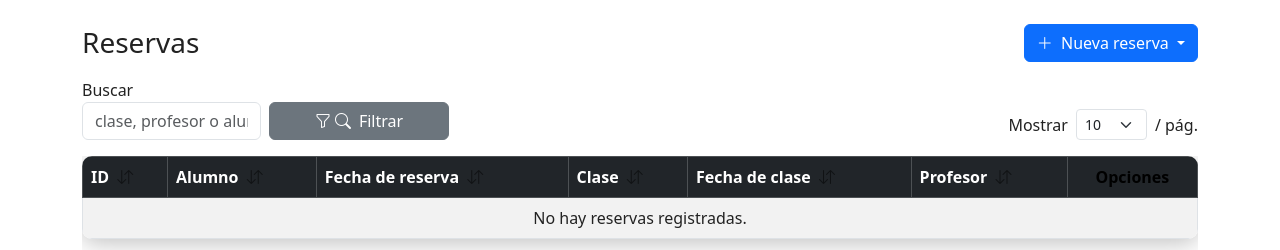
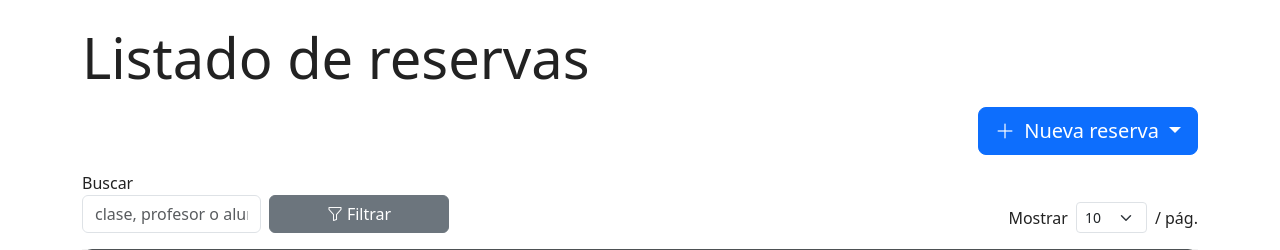
Before and after one commit to Guillemat09/gymbro, a Symfony app: template templates/reserva/index.html.twig in a window 1280 px wide. Shown: the part 236-486 px from the top of the page. Run offline with Twig, Linux system fonts and the light colour scheme; the template is opened without the code that fills it, so the values that code supplies are empty; some libraries are stand-ins or nearby versions.

Commit message:
nuevas correcciones

```diff
--- a/templates/clase/index.html.twig
+++ b/templates/clase/index.html.twig
@@ -11,7 +11,7 @@
 
     <h1 class="display-4 mb-3">{{ titulo }}</h1>
    <div class="text-end mb-3">
-    <a href="{{ path('clase_nueva') }}" class="btn btn-primary btn-lg">
+    <a href="{{ path('clase_nueva') }}" class="btn btn-primary btn-lg" style="width: 220px;">
         <i class="bi bi-calendar-plus me-1"></i> Nueva clase
     </a>
 </div>
@@ -59,7 +59,6 @@
             style="height: 38px; width: 100%;"
             type="submit">
         <i class="bi bi-funnel me-1"></i>
-        <i class="bi bi-calendar-event me-2"></i>
         Filtrar
     </button>
 
--- a/templates/ejercicio/index.html.twig
+++ b/templates/ejercicio/index.html.twig
@@ -11,7 +11,7 @@
 
     <h1 class="display-4 mb-3">{{ titulo }}</h1>
  <div class="text-end mb-3">
-    <a href="{{ path('ejercicio_nuevo') }}" class="btn btn-primary btn-lg">
+    <a href="{{ path('ejercicio_nuevo') }}" class="btn btn-primary btn-lg" style="width: 220px;">
         <svg xmlns="http://www.w3.org/2000/svg" width="20" height="20" fill="currentColor"
              class="me-1" viewBox="0 0 16 16">
           <path d="M1 6h1V4h2v2h6V4h2v2h1v4h-1v2h-2V10H4v2H2V10H1V6zm4 0V4H3v2h2zm6 0h2V4h-2v2z"/>
@@ -45,7 +45,6 @@
             style="height: 38px; width: 100%;"
             type="submit">
         <i class="bi bi-funnel me-1"></i>
-        <i class="bi bi-lightning me-2"></i>
         Filtrar
     </button>
 </div>
--- a/templates/reserva/index.html.twig
+++ b/templates/reserva/index.html.twig
@@ -4,23 +4,26 @@
 {% block title %}Reservas{% endblock %}
 
 {% block body %}
-<div class="d-flex align-items-center justify-content-between mb-3">
-  <h1 class="h3 m-0">Reservas</h1>
+<div class="mb-3">
+  <h1 class="display-4 m-0">Listado de reservas</h1>
+</div>
+<div class="text-end mb-3">
   <div class="btn-group">
     <button type="button"
-            class="btn btn-primary dropdown-toggle"
+            class="btn btn-primary btn-lg dropdown-toggle"
             data-bs-toggle="dropdown"
-            aria-expanded="false">
+            aria-expanded="false"
+            style="width: 220px;">
       <i class="bi bi-plus-lg me-1"></i> Nueva reserva
     </button>
-    <ul class="dropdown-menu dropdown-menu-end">
+    <ul class="dropdown-menu dropdown-menu-end" style="width: 220px;">
       <li>
-        <a class="dropdown-item" href="{{ path('reserva_nueva') }}">
+        <a class="dropdown-item" href="{{ path('reserva_nueva') }}" style="font-size: 1.25rem;">
           <i class="bi bi-ui-checks-grid me-2"></i> Formulario
         </a>
       </li>
       <li>
-        <a class="dropdown-item" href="{{ path('reserva_calendario') }}">
+        <a class="dropdown-item" href="{{ path('reserva_calendario') }}" style="font-size: 1.25rem;">
           <i class="bi bi-calendar3 me-2"></i> Calendario
         </a>
       </li>
@@ -62,7 +65,6 @@
                         style="height: 38px; width: 100%;"
                         type="submit">
                     <i class="bi bi-funnel me-1"></i>
-                    <i class="bi bi-search me-2"></i>
                     Filtrar
                 </button>
             </div>
--- a/templates/rutina/index.html.twig
+++ b/templates/rutina/index.html.twig
@@ -11,7 +11,7 @@
 
     <h1 class="display-4 mb-3">{{ titulo }}</h1>
    <div class="text-end mb-3">
-    <a href="{{ path('rutina_nueva') }}" class="btn btn-primary btn-lg">
+    <a href="{{ path('rutina_nueva') }}" class="btn btn-primary btn-lg" style="width: 220px;">
         <i class="bi bi-clipboard-plus me-1"></i> Nueva rutina
     </a>
 </div>
@@ -60,7 +60,6 @@
                         style="height: 38px; width: 100%;"
                         type="submit">
                     <i class="bi bi-funnel me-1"></i>
-                    <i class="bi bi-calendar-event me-2"></i>
                     Filtrar
                 </button>
             </div>
--- a/templates/usuario/index.html.twig
+++ b/templates/usuario/index.html.twig
@@ -12,7 +12,7 @@
 {% endfor %}
 
     <div class="text-end mb-3">
-    <a href="{{ path('usuario_nuevo') }}" class="btn btn-primary btn-lg">
+    <a href="{{ path('usuario_nuevo') }}" class="btn btn-primary btn-lg" style="width: 220px;">
         <i class="bi bi-person-plus me-1"></i> Nuevo usuario
     </a>
 </div>
@@ -53,7 +53,6 @@
             style="height: 38px; width: 100%;"
             type="submit">
         <i class="bi bi-funnel me-1"></i>
-        <i class="bi bi-person me-2"></i>
         Filtrar
     </button>
 
```
Also changed, not shown: src/Controller/UsuarioController.php (+8 -0 lines), templates/usuario/editar.html.twig (+13 -2 lines), templates/usuario/nuevo.html.twig (+13 -1 lines).
